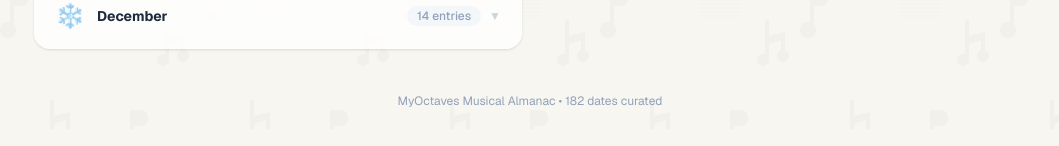
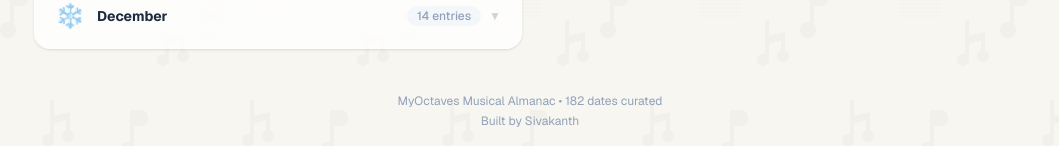
Before and after one commit to sivakanthb/myoctaves, a Next.js app: page /almanac in a window 1280 px wide. Shown: the part 2110-2256 px from the top of the page, without its empty margins (110-1169 px from the left). Built offline with nearby package versions, Linux system fonts and the light colour scheme.

Commit message:
Add Built by Sivakanth to all page footers

```diff
--- a/src/app/about/page.tsx
+++ b/src/app/about/page.tsx
@@ -119,6 +119,7 @@ export default function AboutPage() {
       {/* Footer */}
       <footer className="text-center py-5 text-xs text-slate-400 border-t border-slate-100">
         <p>MyOctaves &mdash; For musicians, content creators &amp; music lovers</p>
+        <p className="mt-1">Built by Sivakanth</p>
       </footer>
     </div>
   );
--- a/src/app/almanac/page.tsx
+++ b/src/app/almanac/page.tsx
@@ -261,7 +261,8 @@ export default function AlmanacPage() {
       </main>
 
       <footer className="text-center py-5 text-xs text-slate-400">
-        MyOctaves Musical Almanac &#x2022; {allEntries.length} dates curated
+        <p>MyOctaves Musical Almanac &#x2022; {allEntries.length} dates curated</p>
+        <p className="mt-1">Built by Sivakanth</p>
       </footer>
     </div>
   );
--- a/src/app/discover/page.tsx
+++ b/src/app/discover/page.tsx
@@ -177,6 +177,7 @@ export default function DiscoverPage() {
       <footer className="text-center py-5 text-xs text-slate-400 border-t border-slate-100">
         <p>MyOctaves &mdash; Find our song, every week</p>
         <p className="mt-1 text-slate-300">For musicians, content creators &amp; music lovers</p>
+        <p className="mt-1">Built by Sivakanth</p>
       </footer>
     </div>
   );
--- a/src/app/page.tsx
+++ b/src/app/page.tsx
@@ -112,6 +112,7 @@ export default function HomePage() {
       {/* Footer */}
       <footer className="text-center py-5 text-xs text-slate-400 border-t border-slate-100">
         <p>MyOctaves &mdash; For musicians, content creators &amp; music lovers</p>
+        <p className="mt-1">Built by Sivakanth</p>
       </footer>
     </div>
   );
--- a/src/app/people/page.tsx
+++ b/src/app/people/page.tsx
@@ -279,7 +279,8 @@ export default function PeoplePage() {
       </main>
 
       <footer className="text-center py-5 text-xs text-slate-400">
-        MyOctaves Musical Legends &#x2022; {SEED_PEOPLE.length} artists documented
+        <p>MyOctaves Musical Legends &#x2022; {SEED_PEOPLE.length} artists documented</p>
+        <p className="mt-1">Built by Sivakanth</p>
       </footer>
     </div>
   );
```
